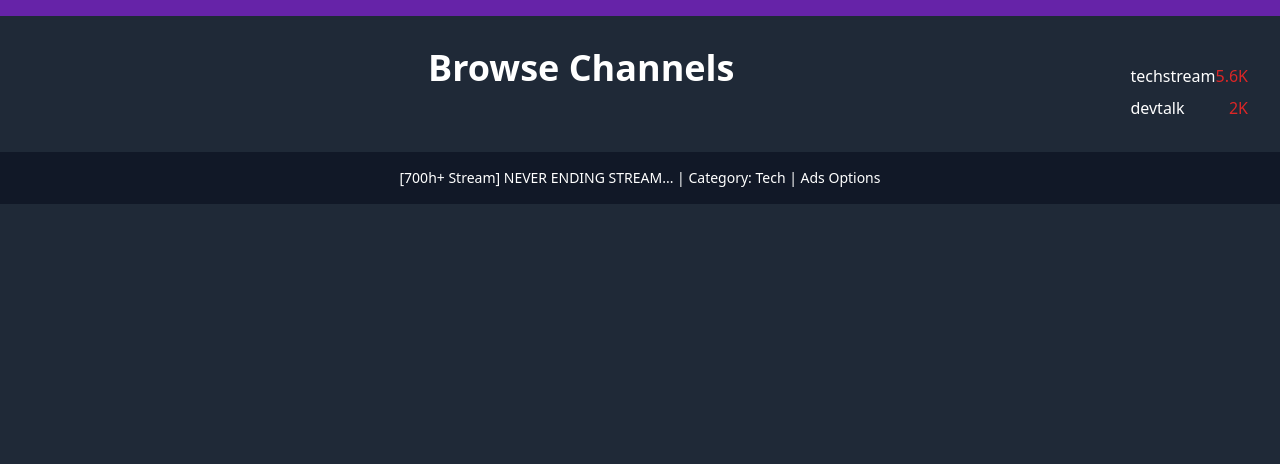
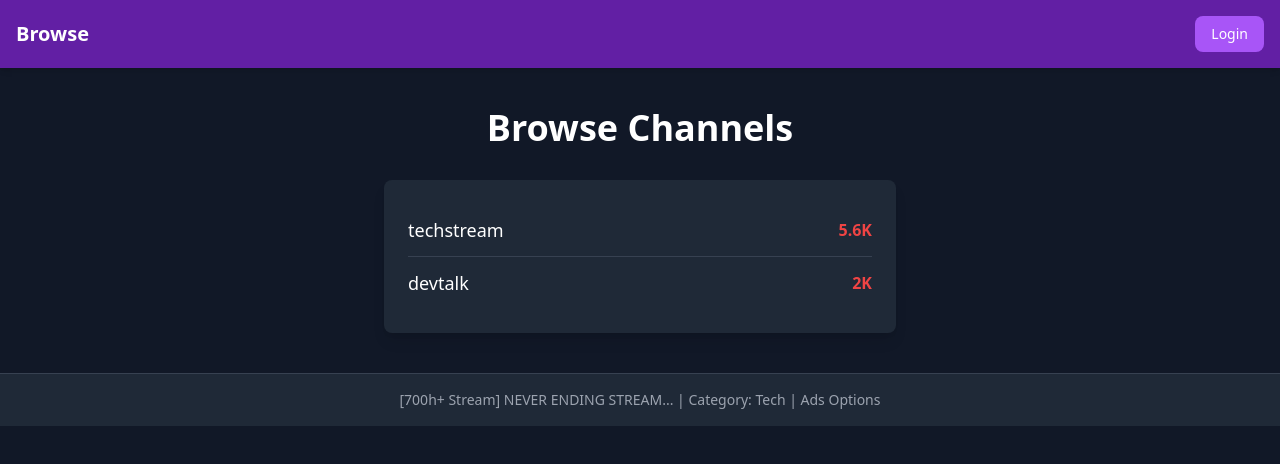
Before and after one commit to chemkes1999/twitch, a plain HTML site: page browse.html in a window 1280 px wide. Drawn offline with nearby package versions, Linux system fonts and the light colour scheme.

Commit message:
se agregan estilos y ejemplos

```diff
--- a/browse.html
+++ b/browse.html
@@ -6,30 +6,41 @@
     <title>Browse Channels</title>
     <script src="https://cdn.tailwindcss.com"></script>
   </head>
-  <body class="bg-gray-800 text-white">
-    <div class="bg-purple-700/75 p-2 flex justify-between items-center">
-      <!-- Barra de navegación (similar al índice) -->
+  <body class="bg-gray-900 text-white">
+    <!-- Navbar -->
+    <div
+      class="bg-purple-700/75 p-4 flex justify-between items-center shadow-md">
+      <h2 class="text-xl font-semibold">Browse</h2>
+      <button
+        class="bg-purple-500 hover:bg-purple-600 px-4 py-2 rounded-lg text-sm">
+        Login
+      </button>
     </div>
 
     <!-- Contenido de la página Browse -->
-    <div class="flex p-8">
-      <h1 class="text-4xl font-bold text-center w-full">Browse Channels</h1>
-      <ul class="space-y-2 mt-4">
-        <li class="flex justify-between items-center">
-          <span>techstream</span>
-          <span class="text-red-600">5.6K</span>
-        </li>
-        <li class="flex justify-between items-center">
-          <span>devtalk</span>
-          <span class="text-red-600">2K</span>
-        </li>
-        <!-- Más canales para navegar -->
-      </ul>
+    <div class="container mx-auto py-10">
+      <h1 class="text-4xl font-extrabold text-center mb-8">Browse Channels</h1>
+      <div class="max-w-lg mx-auto bg-gray-800 p-6 rounded-lg shadow-lg">
+        <ul class="divide-y divide-gray-700">
+          <li class="flex justify-between items-center py-3">
+            <span class="text-lg">techstream</span>
+            <span class="text-red-500 font-semibold">5.6K</span>
+          </li>
+          <li class="flex justify-between items-center py-3">
+            <span class="text-lg">devtalk</span>
+            <span class="text-red-500 font-semibold">2K</span>
+          </li>
+          <!-- Más canales -->
+        </ul>
+      </div>
     </div>
 
     <!-- Footer -->
-    <footer class="bg-gray-900 p-4 text-center text-sm">
-      <p>[700h+ Stream] NEVER ENDING STREAM... | Category: Tech | Ads Options</p>
+    <footer
+      class="bg-gray-800 p-4 text-center text-sm border-t border-gray-700">
+      <p class="text-gray-400">
+        [700h+ Stream] NEVER ENDING STREAM... | Category: Tech | Ads Options
+      </p>
     </footer>
   </body>
 </html>
```
